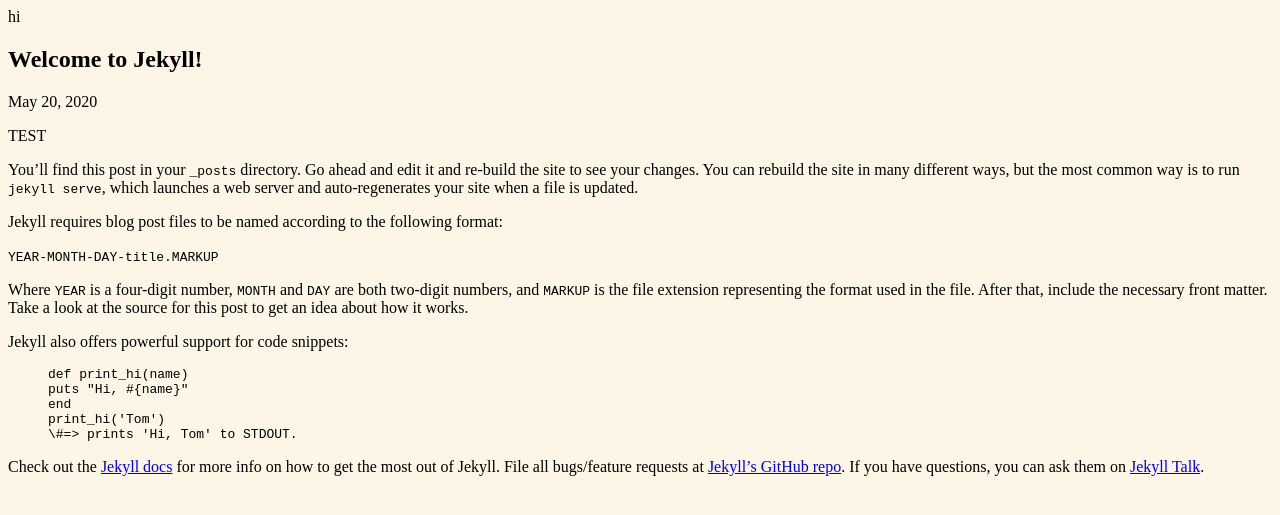
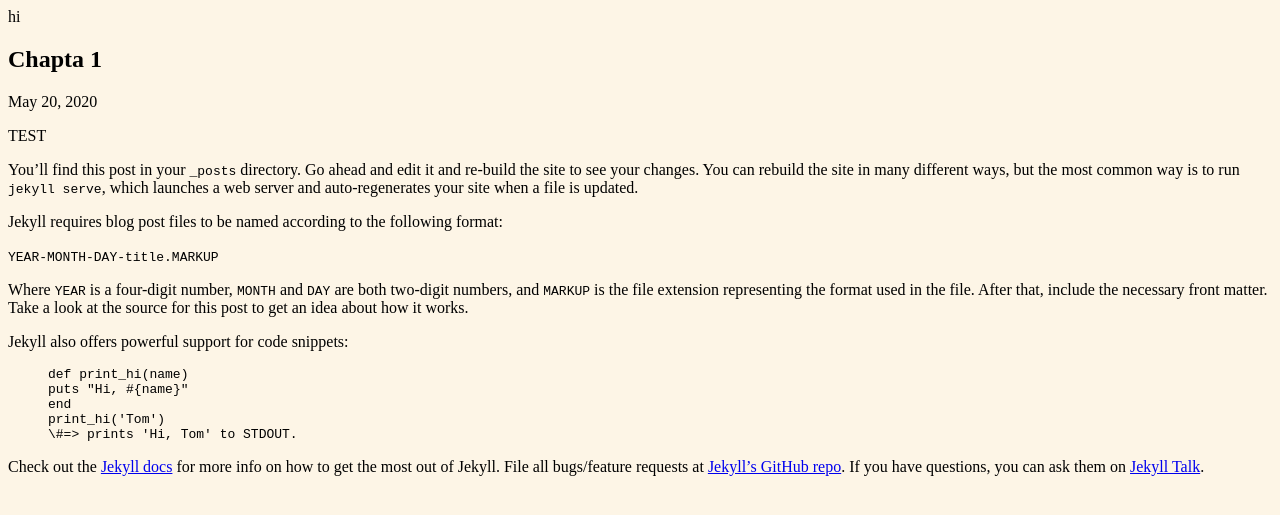
Before and after one commit to cdx5/the-recipe, a Jekyll site: the page built from _posts/2020-05-19-welcome-to-jekyll.markdown, in a window 1280 px wide. Shown: the top 515 px of the page. Built offline with Jekyll 4.4.1, drawn with Linux system fonts in a browser that asks for light colours.

Commit message:
Update from Forestry.io Becca ABbe updated _posts/2020-05-19-welcome-to-jekyll.markdown

```diff
--- a/_posts/2020-05-19-welcome-to-jekyll.markdown
+++ b/_posts/2020-05-19-welcome-to-jekyll.markdown
@@ -1,8 +1,8 @@
 ---
 layout: post
-title: Welcome to Jekyll!
+title: Chapta 1
 date: 2020-05-20T02:34:32.000+00:00
-categories: jekyll update
+categories: []
 
 ---
 TEST
```
